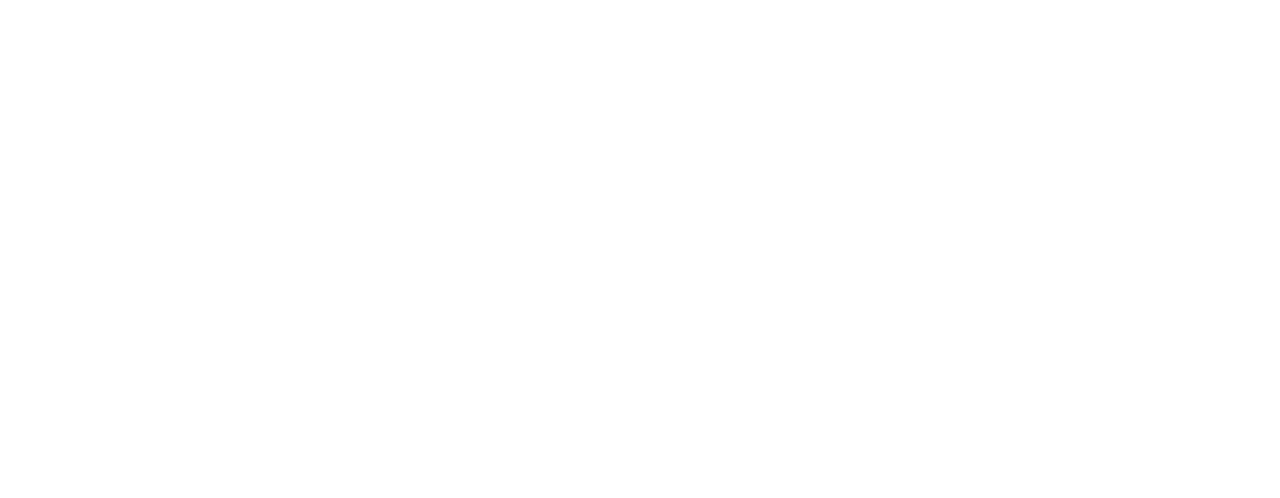
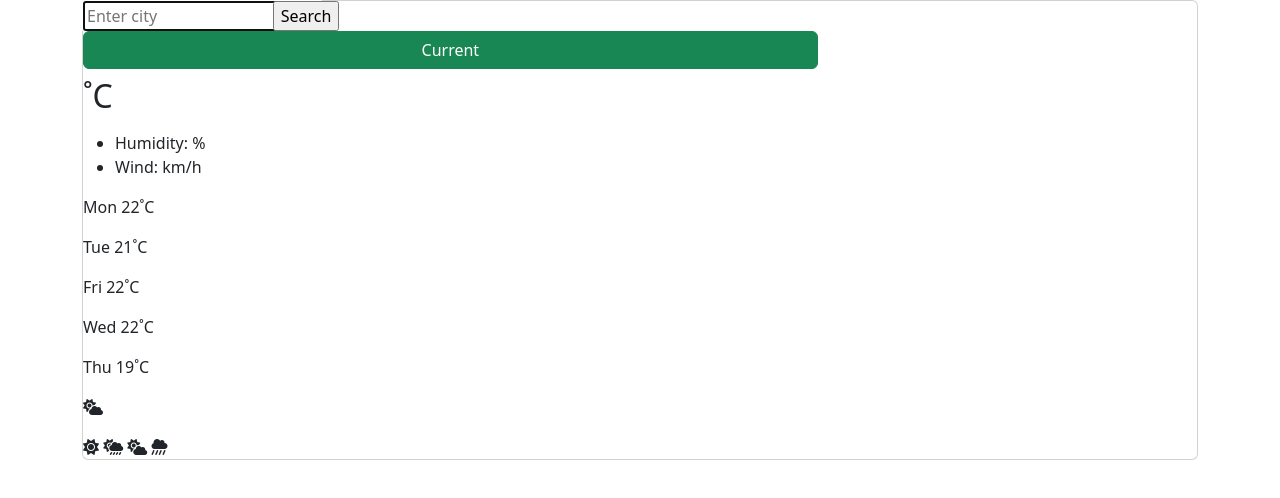
Before and after one commit to Katerynkok/Weather-application, a plain HTML site: page index.html in a window 1280 px wide. Drawn offline with nearby package versions, Linux system fonts and the light colour scheme.

Commit message:
Update index.html

```diff
--- a/index.html
+++ b/index.html
@@ -1,10 +1,80 @@
 <!DOCTYPE html>
-<html lang="en">
+<html>
   <head>
+    <title>Weather</title>
     <meta charset="UTF-8" />
-    <meta http-equiv="X-UA-Compatible" content="IE=edge" />
-    <meta name="viewport" content="width=device-width, initial-scale=1.0" />
-    <title>Document</title>
-  </head>
-  <body></body>
+    <link href="src/styles.css" />
+    <link
+    href="https://cdn.jsdelivr.net/npm/bootstrap@5.2.0-beta1/dist/css/bootstrap.min.css"
+    rel="stylesheet"
+    integrity="sha384-0evHe/X+R7YkIZDRvuzKMRqM+OrBnVFBL6DOitfPri4tjfHxaWutUpFmBp4vmVor"
+    crossorigin="anonymous"
+  />
+  <script src="https://kit.fontawesome.com/aa2d4a1e0a.js" crossorigin="anonymous"></script>
+  <script src="https://cdn.jsdelivr.net/npm/axios@1.1.2/dist/axios.min.js"></script>
+</head>
+  <body>
+      <div class="container">
+       <div class="card">
+             <div class="row enter-city">
+               <form id="search-form">
+                  <div class="row">
+                  <span class="col-2"><input type="text" placeholder="Enter city" autofocus="on" id="city-input" /></span>
+                  <span class="col-4"><input type="submit" value="Search" /></span>
+                    <span class="col-8"><button class="btn btn-success w-100" id="current-location-button">Current</button></span>
+                  </div>
+                </form>
+                <br />
+              </div>
+                <div class="col-8">
+                  <h1 id="city"></h1>
+                  <h2><span class="temperature" id="temperature"></span>˚C</h2>
+                <p id="description"></p>
+                  <h3></h3>
+                </div>
+                <div class="col-8">
+                  <ul>
+                    <li>Humidity: <span id="humidity"></span>%</li>
+                    <li>Wind: <span id="wind"></span> km/h</li>
+                  </ul>
+                </div>
+
+        <div class="days">
+          <span class="monday">
+            <p>Mon 22˚C</p>
+          </span>
+          <span class="tuesday"><p>Tue 21˚C</p>
+                    </span>
+        </span>
+        <span class="friday"><p>Fri 22˚C</p>
+                  </span>
+          <span class="wednesday"><p>Wed 22˚C</p>
+                      </span>
+          <span class="thursday"><p>Thu 19˚C</p>
+
+        </div>
+        <div class="icons">
+          <span class="mon">
+          <p><i class="fa-solid fa-cloud-sun"></i></p>
+          </span>
+          <span class="tue">
+            <i class="fa-solid fa-sun sun-icon"></i>
+          </span>
+        </span>
+        <span class="fri">
+          <i class="fa-solid fa-cloud-sun-rain"></i>
+        </span>
+          <span class="wed">
+            <i class="fa-solid fa-cloud-sun"></i>
+          </span>
+          <span class="thur">
+            <i class="fa-solid fa-cloud-showers-heavy"></i>
+
+        </div>
+      </div>
+
+
+      <script src="src/index.js"></script>
+    </div>
+  </body>
 </html>
```
